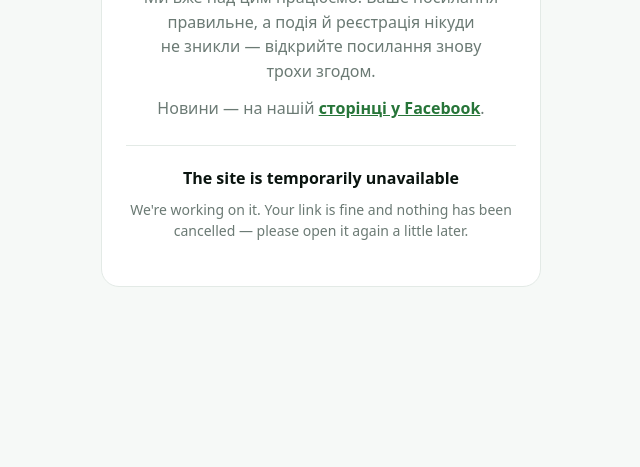
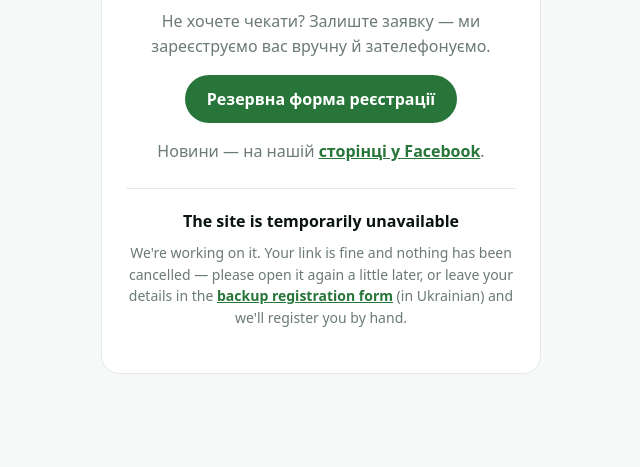
Before and after one commit to galilea-community/guide, a plain HTML site: page status.html in a window 1280 px wide. Shown: the part 333-800 px from the top of the page, without its empty margins (319-959 px from the left). Drawn offline with Linux system fonts and the light colour scheme.

Commit message:
feat(status): link the backup registration form
When registration is down, people who land on the outage page can now
leave their details in a backup Google Form instead of only being told
to come back later. Answers go to a Google Sheet and the team registers
them in the admin by hand. A green button in the Ukrainian block, an
inline link in the English one; the button gets its own text token so
it stays readable in dark mode.

Co-Authored-By: Claude Opus 5.5 <noreply@anthropic.com>

```diff
--- a/status.html
+++ b/status.html
@@ -6,6 +6,9 @@
   It lives here, on GitHub Pages, because it must not depend on Vercel or
   Railway. The rule redirects to a fixed address, so the visitor's own link
   is gone by the time they read this — hence "open it again later".
+  The button opens the backup Google Form (owned by maxym.stoiakevych@gmail.com,
+  answers land in the "Резервна реєстрація — Галилея (Responses)" sheet);
+  the team then registers people in the admin by hand.
   Self-contained on purpose: no styles.css, no app.js.
 -->
 <html lang="uk">
@@ -24,6 +27,7 @@
         --surface: #ffffff;
         --line: #e3eae6;
         --green: #277539;
+        --on-green: #ffffff;
         color-scheme: light;
       }
       @media (prefers-color-scheme: dark) {
@@ -34,6 +38,7 @@
           --surface: #131d18;
           --line: #24322b;
           --green: #5fb26c;
+          --on-green: #0b130f;
           color-scheme: dark;
         }
       }
@@ -87,6 +92,15 @@
         color: var(--green);
         font-weight: 600;
       }
+      .btn {
+        display: inline-block;
+        margin: 4px 0 16px;
+        padding: 12px 22px;
+        border-radius: 999px;
+        background: var(--green);
+        color: var(--on-green);
+        text-decoration: none;
+      }
       .en {
         margin-top: 24px;
         padding-top: 20px;
@@ -111,12 +125,22 @@
         Ми вже над цим працюємо. Ваше посилання правильне, а подія й реєстрація нікуди не зникли&nbsp;— відкрийте
         посилання знову трохи згодом.
       </p>
+      <p>Не хочете чекати? Залиште заявку&nbsp;— ми зареєструємо вас вручну й зателефонуємо.</p>
+      <a
+        class="btn"
+        href="https://docs.google.com/forms/d/e/1FAIpQLSdVBY8C9-K-1LxGuOth4hAgdnyDgWV_Cy7uC4fIrvd_C2WzZA/viewform"
+        >Резервна форма реєстрації</a
+      >
       <p>Новини&nbsp;— на нашій <a href="https://www.facebook.com/GalileaUkraine/">сторінці у Facebook</a>.</p>
       <div class="en" lang="en">
         <h2>The site is temporarily unavailable</h2>
         <p>
           We're working on it. Your link is fine and nothing has been cancelled&nbsp;— please open it again a little
-          later.
+          later, or leave your details in the
+          <a href="https://docs.google.com/forms/d/e/1FAIpQLSdVBY8C9-K-1LxGuOth4hAgdnyDgWV_Cy7uC4fIrvd_C2WzZA/viewform"
+            >backup registration form</a
+          >
+          (in Ukrainian) and we'll register you by hand.
         </p>
       </div>
     </main>
```
